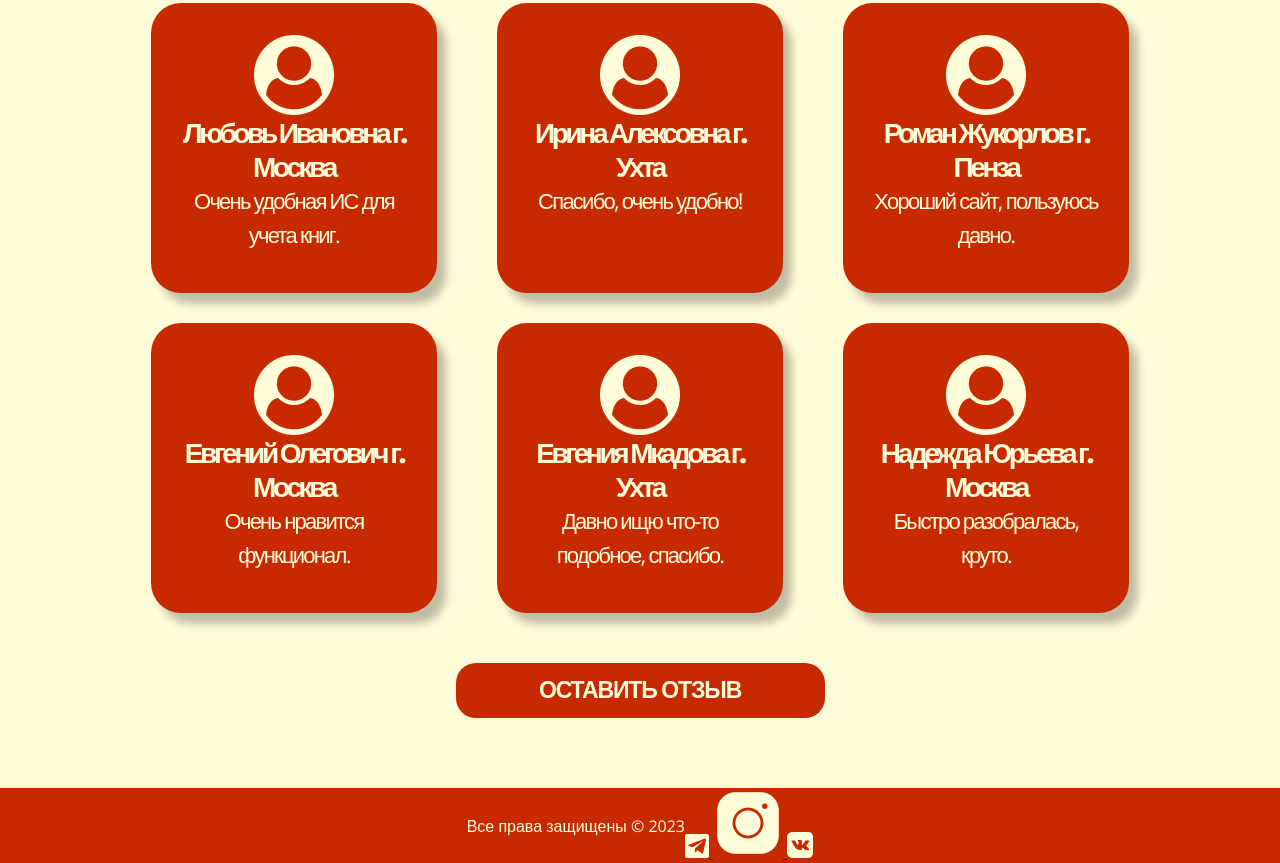
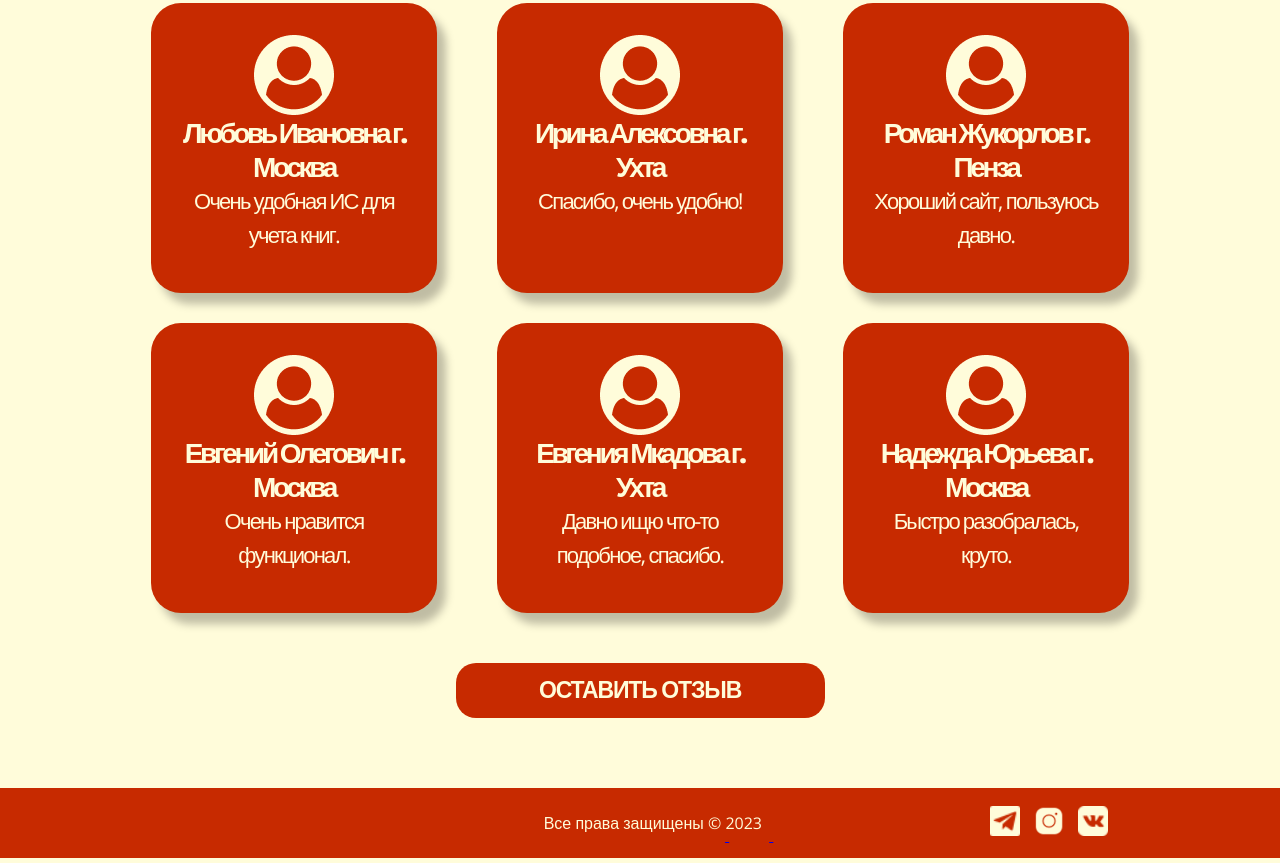
Before and after one commit to ujassstik/ujassstik.github.io, a plain HTML site: page otz.html in a window 1280 px wide. Shown: the part 248-1111 px from the top of the page. Drawn offline with nearby package versions, Linux system fonts and the light colour scheme.

Commit message:
style_otz.css

```diff
--- a/style_otz.css
+++ b/style_otz.css
@@ -82,6 +82,10 @@ main{
     top: 328px;
     border-radius: 30px;
 }
+.card:hover {
+    transform: scale(1.1);
+    transition: transform 0.9s;
+}
 .card-image {
     display: flex;
     justify-content: center;
@@ -164,19 +168,34 @@ footer{
     width: 100%;
     margin-top: auto;
 }
+
+.footer_icons1 img  {
+position: relative;
+width: 30px;
+height: 30px;
+left: 300px;
+margin: 5px;
+
+}
+
+.footer_icons:hover{
+    opacity: 0.3;
+    transition: 0.4S;
+}
+
+
 footer .footer_text{
     color:#FFFCDA;
     font-weight: 500;
     font-size: 16px;
+    position: relative;
+    left: 77px;
 }
 body {
     min-height: 100vh;
     display: flex;
     flex-direction: column;
   }
-
-
-
 
   /* Стили модального окна */
 .modal-header h2 {
@@ -307,9 +326,6 @@ body {
     background: #aaa;
 }
 
-
-
-
 /*оценка в звездах*/
 .rating-area {
 	overflow: hidden;
```
